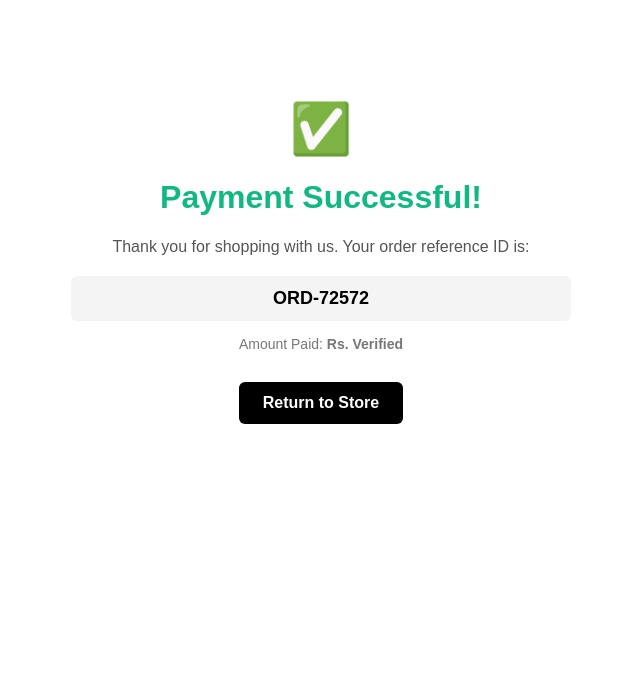
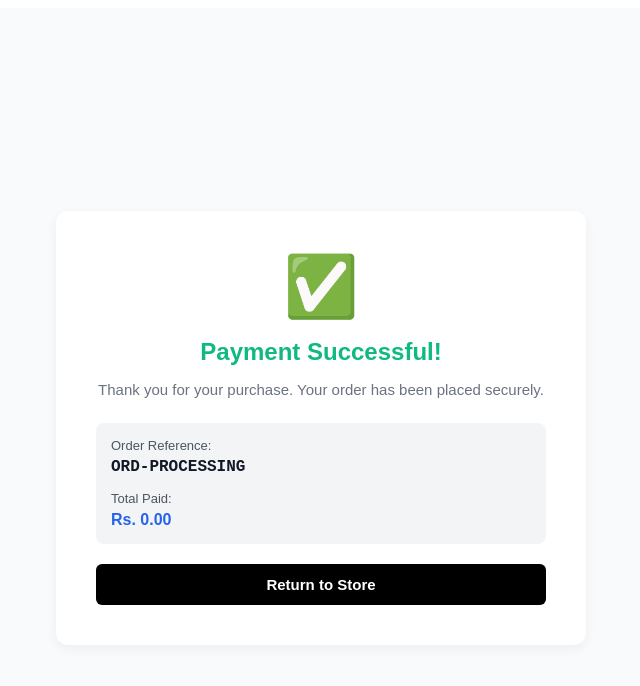
Before and after one commit to khanmuhammadsulieman-svg/checkout-factory-outlet, a Next.js app: page /success in a window 1280 px wide. Shown: the top 686 px of the page, without its empty margins (319-959 px from the left). Built offline with nearby package versions, Linux system fonts and the light colour scheme.

Commit message:
Refactor Success component for better UX
Updated the Success component to improve order ID and amount handling. Enhanced the layout and styling for better user experience.

```diff
--- a/pages/success.js
+++ b/pages/success.js
@@ -1,31 +1,66 @@
-import { useEffect, useState } from 'react';
+import React, { useEffect, useState } from 'react';
 
 export default function Success() {
-  const [orderId, setOrderId] = useState('Loading...');
+  const [orderId, setOrderId] = useState('ORD-PROCESSING');
   const [amount, setAmount] = useState('0.00');
 
   useEffect(() => {
     const params = new URLSearchParams(window.location.search);
-    setOrderId(params.get('orderId') || 'ORD-' + Math.floor(Math.random() * 100000));
-    setAmount(params.get('amount') || 'Verified');
+    const id = params.get('orderId');
+    const amt = params.get('amount');
+    if (id) setOrderId(id);
+    if (amt) setAmount(amt);
   }, []);
 
   return (
-    <div style={{ maxWidth: '500px', margin: '80px auto', textAlign: 'center', fontFamily: 'sans-serif', padding: '20px' }}>
-      <div style={{ fontSize: '50px', marginBottom: '20px' }}>✅</div>
-      <h1 style={{ color: '#10b981' }}>Payment Successful!</h1>
-      <p style={{ color: '#555', fontSize: '16px', margin: '20px 0' }}>
-        Thank you for shopping with us. Your order reference ID is:
-      </p>
-      <div style={{ background: '#f4f4f5', padding: '12px', fontSize: '18px', fontWeight: 'bold', borderRadius: '6px', marginBottom: '15px' }}>
-        {orderId}
+    <div style={{
+      minHeight: '100vh',
+      backgroundColor: '#f9fafb',
+      display: 'flex',
+      alignItems: 'center',
+      justifyContent: 'center',
+      fontFamily: 'sans-serif',
+      padding: '20px'
+    }}>
+      <div style={{
+        background: '#ffffff',
+        padding: '40px',
+        borderRadius: '12px',
+        boxShadow: '0 4px 12px rgba(0,0,0,0.05)',
+        textAlign: 'center',
+        maxWidth: '450px',
+        width: '100%'
+      }}>
+        <div style={{ fontSize: '60px', marginBottom: '15px' }}>✅</div>
+        <h1 style={{ color: '#10b981', fontSize: '24px', fontWeight: 'bold', marginBottom: '10px' }}>
+          Payment Successful!
+        </h1>
+        <p style={{ color: '#6b7280', fontSize: '15px', marginBottom: '25px' }}>
+          Thank you for your purchase. Your order has been placed securely.
+        </p>
+
+        <div style={{ background: '#f3f4f6', padding: '15px', borderRadius: '8px', marginBottom: '20px', textAlign: 'left' }}>
+          <p style={{ fontSize: '13px', color: '#4b5563', margin: '0 0 5px 0' }}>Order Reference:</p>
+          <p style={{ fontSize: '16px', fontWeight: 'bold', color: '#111827', margin: '0', fontFamily: 'monospace' }}>{orderId}</p>
+
+          <p style={{ fontSize: '13px', color: '#4b5563', margin: '15px 0 5px 0' }}>Total Paid:</p>
+          <p style={{ fontSize: '16px', fontWeight: 'bold', color: '#2563eb', margin: '0' }}>Rs. {amount}</p>
+        </div>
+
+        <a href="https://factoryoutletshoes.store" style={{
+          display: 'block',
+          width: '100%',
+          backgroundColor: '#000000',
+          color: '#ffffff',
+          padding: '12px 0',
+          borderRadius: '6px',
+          textDecoration: 'none',
+          fontWeight: 'bold',
+          fontSize: '15px'
+        }}>
+          Return to Store
+        </a>
       </div>
-      <p style={{ color: '#777', fontSize: '14px', marginBottom: '30px' }}>
-        Amount Paid: <b>Rs. {amount}</b>
-      </p>
-      <a href="https://factoryoutletshoes.store" style={{ display: 'inline-block', background: '#000', color: '#fff', padding: '12px 24px', textDecoration: 'none', borderRadius: '6px', fontWeight: 'bold' }}>
-        Return to Store
-      </a>
     </div>
   );
 }
```
